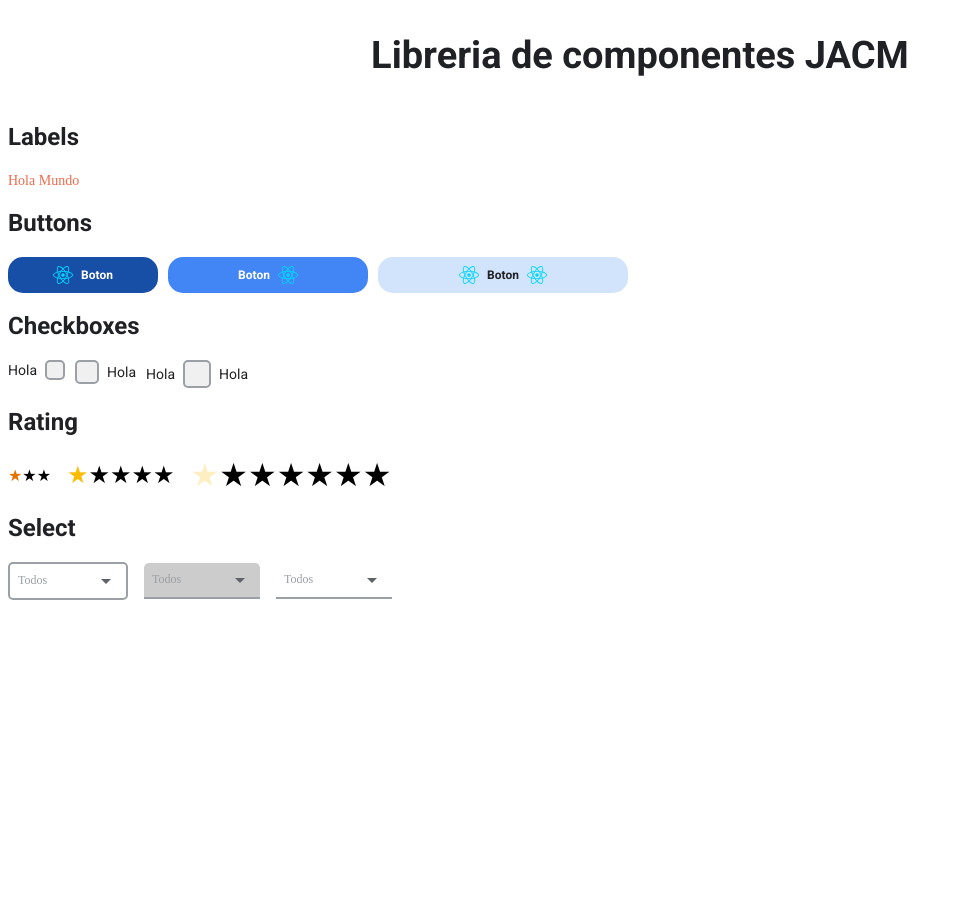
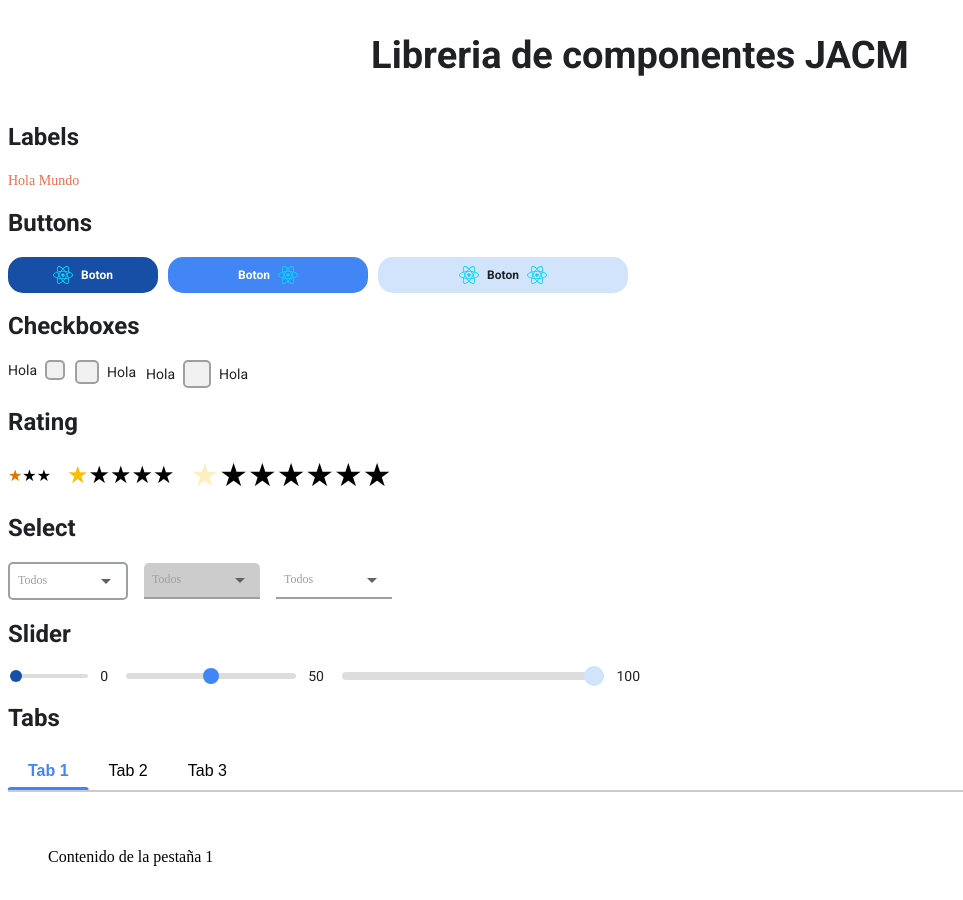
Before and after one commit to Jonathan1612/jacm-library, a React (Vite) app: page / in a window 1280 px wide. Shown: the top 900 px of the page, without its empty margins (0-963 px from the left). Before the commit the page ends 800 px from the top, so only its background shows below. Built offline with nearby package versions, Linux system fonts and the light colour scheme.

Commit message:
Se agrega componente de Tabs

```diff
--- a/src/App.tsx
+++ b/src/App.tsx
@@ -4,6 +4,8 @@ import icon from './assets/react.svg';
 import Checkbox from './components/Checkbox/Checkbox';
 import Rating from './components/Rating/Rating';
 import Select from './components/Select/Select';
+import Slider from './components/Slider/Slider';
+import { Tabs, Tab } from './components/Tabs/Tabs';
 import './App.css';
 
 
@@ -15,6 +17,10 @@ function App() {
 
   const handleSelectChange = (value: string) => {
     console.log(`Opción seleccionada: ${value}`);
+  };
+
+  const handleSliderChange = (value: number) => {
+    console.log(`Nuevo valor del slider: ${value}`);
   };
 
   const options = [
@@ -36,36 +42,36 @@ function App() {
       </div>
       <div>
         <h2 className='component'>Buttons</h2>
-        <div style={{display: 'flex'}}>
-          <div style={{marginRight: '10px'}}>
+        <div style={{ display: 'flex' }}>
+          <div style={{ marginRight: '10px' }}>
             <Button variant='primary' name='Boton' size='small' leftIcon={icon} />
           </div>
-          <div style={{marginRight: '10px'}}>
+          <div style={{ marginRight: '10px' }}>
             <Button variant='secondary' name='Boton' size='medium' rightIcon={icon} />
           </div>
-          <div style={{marginRight: '10px'}}>
+          <div style={{ marginRight: '10px' }}>
             <Button className='prueba' variant='normal' name='Boton' size='large' leftIcon={icon} rightIcon={icon} />
           </div>
         </div>
       </div>
       <div>
         <h2 className='component'>Checkboxes</h2>
-        <div style={{display: 'flex'}}>
-          <div style={{marginRight: '10px'}}>
+        <div style={{ display: 'flex' }}>
+          <div style={{ marginRight: '10px' }}>
             <Checkbox variant='primary' size='small' nameLeft='Hola' />
           </div>
-          <div style={{marginRight: '10px'}}>
-            <Checkbox variant='primary' size='medium' nameRight='Hola'/>
+          <div style={{ marginRight: '10px' }}>
+            <Checkbox variant='primary' size='medium' nameRight='Hola' />
           </div>
-          <div style={{marginRight: '10px'}}>
-            <Checkbox variant='primary' size='large' nameLeft='Hola' nameRight='Hola'/>
+          <div style={{ marginRight: '10px' }}>
+            <Checkbox variant='primary' size='large' nameLeft='Hola' nameRight='Hola' />
           </div>
         </div>
       </div>
       <div>
         <h2 className='component'>Rating</h2>
-        <div style={{display: 'flex', alignItems: 'center'}}>
-          <div style={{ marginRight: '16px'}}>
+        <div style={{ display: 'flex', alignItems: 'center' }}>
+          <div style={{ marginRight: '16px' }}>
             <Rating
               maxRating={3}
               initialRating={1}
@@ -74,7 +80,7 @@ function App() {
               onRatingChange={handleChangeRating}
             />
           </div>
-          <div style={{ marginRight: '16px'}}>
+          <div style={{ marginRight: '16px' }}>
             <Rating
               maxRating={5}
               initialRating={1}
@@ -83,7 +89,7 @@ function App() {
               onRatingChange={handleChangeRating}
             />
           </div>
-          <div style={{ marginRight: '16px'}}>
+          <div style={{ marginRight: '16px' }}>
             <Rating
               maxRating={7}
               initialRating={1}
@@ -96,8 +102,8 @@ function App() {
       </div>
       <div>
         <h2 className='component'>Select</h2>
-        <div style={{display: 'flex', alignItems: 'center'}}>
-          <div style={{ marginRight: '16px'}}>
+        <div style={{ display: 'flex', alignItems: 'center' }}>
+          <div style={{ marginRight: '16px' }}>
             <Select
               options={options}
               placeholder="Todos"
@@ -106,7 +112,7 @@ function App() {
               onChange={handleSelectChange}
             />
           </div>
-          <div style={{ marginRight: '16px'}}>
+          <div style={{ marginRight: '16px' }}>
             <Select
               options={options}
               placeholder="Todos"
@@ -115,7 +121,7 @@ function App() {
               onChange={handleSelectChange}
             />
           </div>
-          <div style={{ marginRight: '16px'}}>
+          <div style={{ marginRight: '16px' }}>
             <Select
               options={options}
               placeholder="Todos"
@@ -125,6 +131,58 @@ function App() {
             />
           </div>
         </div>
+        <div>
+          <h2 className='component'>Slider</h2>
+          <div style={{ display: 'flex' }}>
+            <div style={{ marginRight: '16px' }}>
+              <Slider
+                min={0}
+                max={100}
+                step={1}
+                initialValue={0}
+                variant='primary'
+                size='small'
+                onChange={handleSliderChange}
+              />
+            </div>
+            <div style={{ marginRight: '16px' }}>
+              <Slider
+                min={0}
+                max={100}
+                step={1}
+                initialValue={50}
+                variant='secondary'
+                size='medium'
+                onChange={handleSliderChange}
+              />
+            </div>
+            <div style={{ marginRight: '16px' }}>
+              <Slider
+                min={0}
+                max={100}
+                step={1}
+                initialValue={100}
+                variant='normal'
+                size='large'
+                onChange={handleSliderChange}
+              />
+            </div>
+          </div>
+        </div>
+        <div>
+        <h2 className="component">Tabs</h2>
+        <Tabs defaultActiveTab={0} variant="primary" size="medium">
+          <Tab label="Tab 1">
+            <p>Contenido de la pestaña 1</p>
+          </Tab>
+          <Tab label="Tab 2">
+            <p>Contenido de la pestaña 2</p>
+          </Tab>
+          <Tab label="Tab 3">
+            <p>Contenido de la pestaña 3</p>
+          </Tab>
+        </Tabs>
+      </div>
       </div>
     </>
   );
--- a/src/components/Select/Select.tsx
+++ b/src/components/Select/Select.tsx
@@ -1,4 +1,4 @@
-import { useState, CSSProperties, useRef} from 'react'
+import { useState, CSSProperties, useRef } from 'react'
 import styles from './Select.module.css'
 import iconArrowDown from './arrowDropDown.svg'
 import iconArrowUp from './arrowDropUp.svg'
@@ -51,7 +51,7 @@ const Select: React.FC<SelectProps> = ({
                         : placeholder}
                 </span>
             </div>
-      { isOpen ? <img src={iconArrowUp} />: <img src={iconArrowDown} /> }
+            {isOpen ? <img src={iconArrowUp} /> : <img src={iconArrowDown} />}
             {isOpen && (
                 <div className={styles.dropdown}>
                     {options.map(option => (
--- /dev/null
+++ b/src/components/Slider/Slider.module.css
@@ -0,0 +1,94 @@
+.sliderContainer {
+    display: flex;
+    align-items: center;
+  }
+
+  .slider {
+    flex-grow: 1;
+    appearance: none;
+    width: 100%;
+    height: 6px;
+    background: #ddd;
+    border-radius: 5px;
+    outline: none;
+    transition: background 0.3s;
+  }
+
+  .slider::-webkit-slider-thumb {
+    appearance: none;
+    width: 16px;
+    height: 16px;
+    border-radius: 50%;
+    background: #4285F4;
+    cursor: pointer;
+    transition: background 0.3s;
+  }
+
+  .slider::-moz-range-thumb {
+    width: 16px;
+    height: 16px;
+    border-radius: 50%;
+    background: #4285F4;
+    cursor: pointer;
+    transition: background 0.3s;
+  }
+
+  .valueLabel {
+    margin-left: 10px;
+    font-size: 14px;
+    font-family: "Roboto", sans-serif;
+    font-weight: 400;
+    color: #202124;
+  }
+
+  /* Variantes */
+  .primary .slider::-webkit-slider-thumb {
+    background: #174EA6;
+  }
+
+  .secondary .slider::-webkit-slider-thumb {
+    background: #4285F4;
+  }
+
+  .normal .slider::-webkit-slider-thumb {
+    background: #D2E3FC;
+  }
+
+  /* Tamaños */
+  .small {
+    width: 100px;
+  }
+  .small .slider {
+    height: 4px;
+  }
+
+  .small .slider::-webkit-slider-thumb {
+    width: 12px;
+    height: 12px;
+  }
+
+  .medium {
+    width: 200px;
+  }
+
+  .medium .slider {
+    height: 6px;
+  }
+
+  .medium .slider::-webkit-slider-thumb {
+    width: 16px;
+    height: 16px;
+  }
+
+  .large {
+    width: 300px;
+  }
+
+  .large .slider {
+    height: 8px;
+  }
+
+  .large .slider::-webkit-slider-thumb {
+    width: 20px;
+    height: 20px;
+  }
--- /dev/null
+++ b/src/components/Slider/Slider.tsx
@@ -0,0 +1,56 @@
+import { useState, CSSProperties, ChangeEvent } from 'react';
+import styles from './Slider.module.css'
+
+type SliderProps = {
+    min?: number,
+    max?: number,
+    step?: number,
+    initialValue?: number,
+    variant: 'primary' | 'secondary' | 'normal'
+    size?: 'small' | 'medium' | 'large'
+    className?: string,
+    style?: CSSProperties,
+    onChange?: (value: number) => void;
+}
+
+const Slider: React.FC<SliderProps> = ({
+    min = 0,
+    max = 100,
+    step = 1,
+    initialValue = 50,
+    variant = 'primary',
+    size = 'medium',
+    className = '',
+    style,
+    onChange,
+}) => {
+    const [value, setValue] = useState(initialValue);
+
+    const handleChange = (e: ChangeEvent<HTMLInputElement>) => {
+        const newValue = Number(e.target.value);
+        setValue(newValue);
+        if (onChange) {
+            onChange(newValue);
+        }
+    };
+
+    return (
+        <div
+            className={`${styles.sliderContainer} ${className} ${styles[variant]} ${styles[size]}`}
+            style={style}
+        >
+            <input
+                type="range"
+                min={min}
+                max={max}
+                step={step}
+                value={value}
+                onChange={handleChange}
+                className={styles.slider}
+            />
+            <span className={styles.valueLabel}>{value}</span>
+        </div>
+    )
+}
+
+export default Slider
--- /dev/null
+++ b/src/components/Tabs/Tabs.module.css
@@ -0,0 +1,76 @@
+.tabsContainer {
+    width: 100%;
+  }
+
+  .tabList {
+    display: flex;
+    border-bottom: 2px solid #ccc;
+  }
+
+  .tabButton {
+    background: none;
+    border: none;
+    cursor: pointer;
+    padding: 10px 20px;
+    margin: 0;
+    font-size: 16px;
+    transition: background-color 0.3s, color 0.3s;
+  }
+
+  .tabButton:hover {
+    background-color: #f1f1f1;
+  }
+
+  .active {
+    position: relative;
+    color: #4285F4;
+    font-weight: bold;
+  }
+
+  .active::after {
+    content: '';
+    position: absolute;
+    bottom: 0;
+    left: 50%;
+    transform: translateX(-50%);
+    width: 100%;
+    height: 3px; /* Grosor del borde */
+    background-color: #4285F4;
+    border-radius: 62.5rem 62.5rem 0 0; /* Redondeado en la parte superior */
+  }
+
+  .tabContent {
+    padding: 20px;
+  }
+
+  /* Variantes */
+  .primary .tabButton.active {
+    border-color: #4285F4;
+    color: #4285F4;
+  }
+
+  .secondary .tabButton.active {
+    border-color: #174EA6;
+    color: #174EA6;
+  }
+
+  .normal .tabButton.active {
+    border-color: #D2E3FC;
+    color: #202124;
+  }
+
+  /* Tamaños */
+  .small .tabButton {
+    font-size: 14px;
+    padding: 8px 16px;
+  }
+
+  .medium .tabButton {
+    font-size: 16px;
+    padding: 10px 20px;
+  }
+
+  .large .tabButton {
+    font-size: 18px;
+    padding: 12px 24px;
+  }
--- /dev/null
+++ b/src/components/Tabs/Tabs.tsx
@@ -0,0 +1,61 @@
+import React, { useState, ReactNode, CSSProperties } from 'react';
+import styles from './Tabs.module.css';
+
+// Resto del código del componente
+
+
+type TabProps = {
+  label: string; // Etiqueta visible de la pestaña
+  children: ReactNode; // Contenido que se muestra al seleccionar la pestaña
+};
+
+type TabsProps = {
+  children: ReactNode; // Deben ser Tab components
+  defaultActiveTab?: number; // Índice de la pestaña que está activa por defecto
+  variant?: 'primary' | 'secondary' | 'normal';
+  size?: 'small' | 'medium' | 'large';
+  className?: string;
+  style?: CSSProperties;
+};
+
+const Tab: React.FC<TabProps> = ({ children }) => {
+  return <div className={styles.tabContent}>{children}</div>;
+};
+
+const Tabs: React.FC<TabsProps> = ({
+  children,
+  defaultActiveTab = 0,
+  variant = 'primary',
+  size = 'medium',
+  className = '',
+  style,
+}) => {
+  const [activeTab, setActiveTab] = useState(defaultActiveTab);
+
+  const handleTabClick = (index: number) => {
+    setActiveTab(index);
+  };
+
+  return (
+    <div className={`${styles.tabsContainer} ${className}`} style={style}>
+      <div className={`${styles.tabList} ${styles[variant]} ${styles[size]}`}>
+        {React.Children.map(children, (child, index) => (
+          <button
+            key={index}
+            className={`${styles.tabButton} ${
+              activeTab === index ? styles.active : ''
+            }`}
+            onClick={() => handleTabClick(index)}
+          >
+            {(child as React.ReactElement<TabProps>).props.label}
+          </button>
+        ))}
+      </div>
+      <div className={styles.tabContent}>
+        {React.Children.toArray(children)[activeTab]}
+      </div>
+    </div>
+  );
+};
+
+export { Tabs, Tab };
```
Also changed, not shown: src/components/Switch/Switch.module.css (added), src/components/Switch/Switch.tsx (added). Lines whose indentation alone changed are shown as unchanged.
